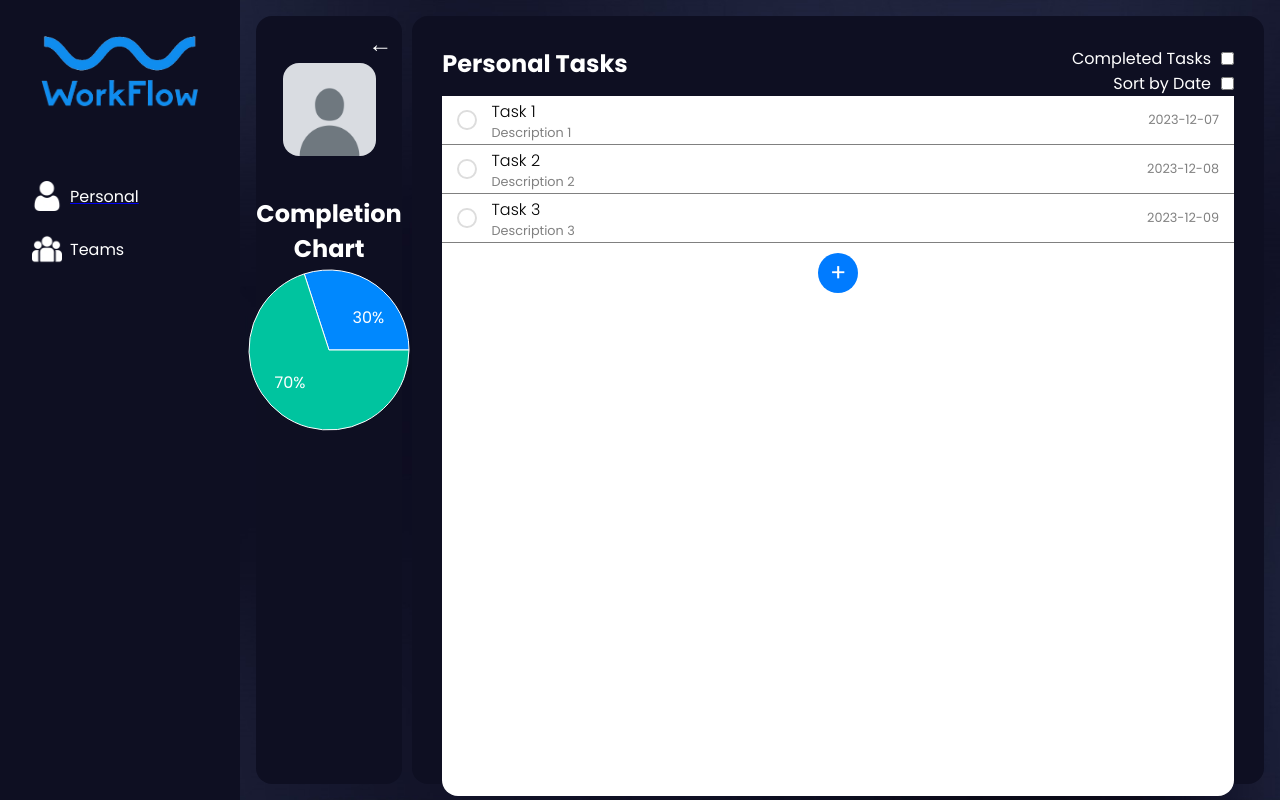
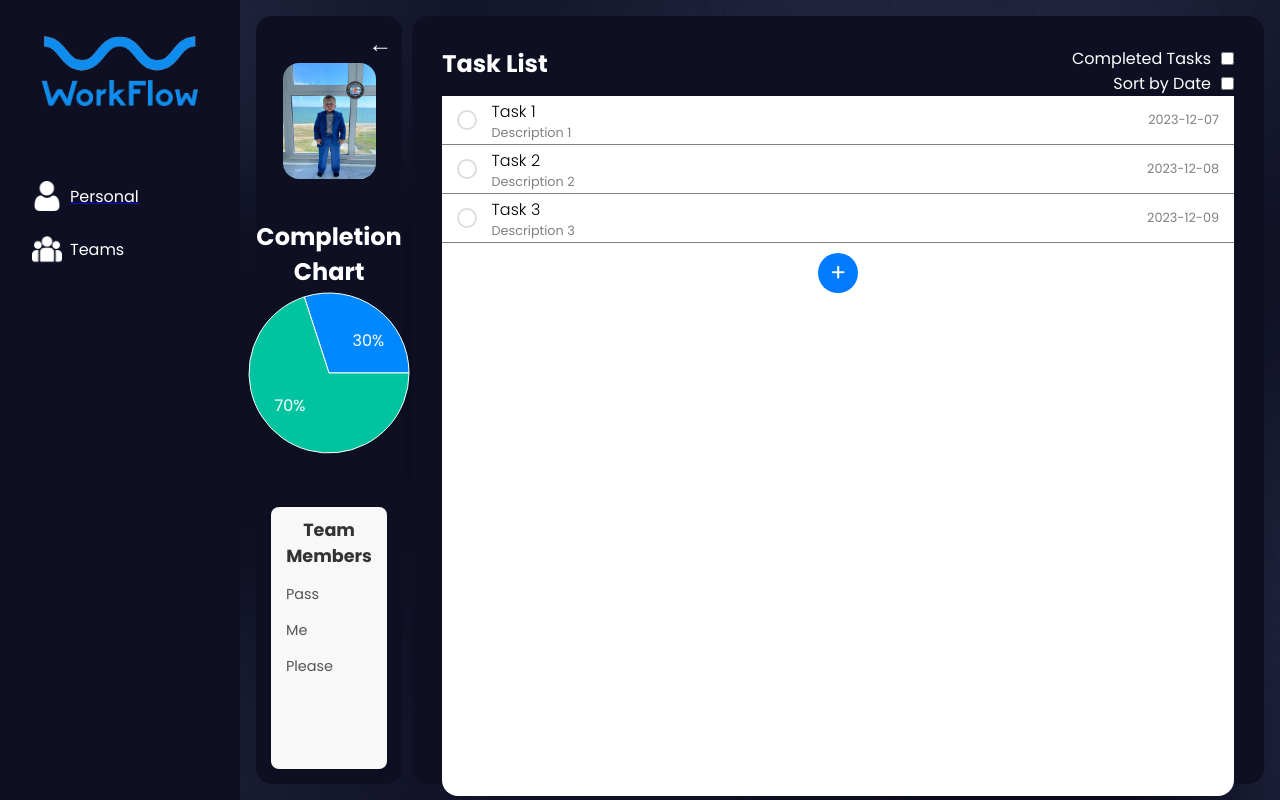
Before and after one commit to ChanAbay-abay/WorkFlow, a React (Vite) app in the folder Client/: page /teamone in a window 1280 px wide. Built offline with nearby package versions, Linux system fonts and the light colour scheme.

Commit message:
Final Pushes before Defense
hahay

```diff
--- a/Client/src/Components/NavBar/NavBar.jsx
+++ b/Client/src/Components/NavBar/NavBar.jsx
@@ -56,15 +56,15 @@ function NavBar() {
                   <div className="nav-each-team">
                     <Link to="/teamone">
                       <img src={hasbulla} alt="" className="nav-teamImage" />
-                      <h3>team1</h3>
+                      <h3>Hasbullas</h3>
                     </Link>
                   </div>
-                  <div className="nav-each-team">
+                  {/* <div className="nav-each-team">
                     <Link to={{}}>
                       <img src={hasbulla} alt="" className="nav-teamImage" />
                       <h3>team2</h3>
                     </Link>
-                  </div>
+                  </div> */}
                 </div>
               </div>
             )}
--- a/Client/src/Components/TaskList/TaskList.jsx
+++ b/Client/src/Components/TaskList/TaskList.jsx
@@ -93,7 +93,7 @@ function TaskList() {
   return (
     <div className="tl-container">
       <div className="tl-topbar">
-        <h2 className="tl-title">Personal Tasks</h2>
+        <h2 className="tl-title">Task List</h2>
         <div className="tl-filters">
           <label>
             Completed Tasks
--- a/Client/src/Components/TaskReport/TaskReport.jsx
+++ b/Client/src/Components/TaskReport/TaskReport.jsx
@@ -49,7 +49,7 @@ function TaskReport() {
       {/* maybe we can make a tracker for how many tasks a user finishes in
       a day pina streak streak */}
       <div className="TR-linechart-container">
-        <ResponsiveContainer width="100%" height={150}>
+        <ResponsiveContainer width="100%" height={125}>
           <BarChart
             data={data}
             margin={{
--- a/Client/src/Pages/Homepage/Homepage.jsx
+++ b/Client/src/Pages/Homepage/Homepage.jsx
@@ -9,7 +9,7 @@ import NavBar from "../../Components/NavBar/NavBar";
 import { useState } from "react";
 
 function Homepage() {
-  const username = "user_name";
+  const username = "Panelists";
 
   return (
     <div className="homepage-container">
--- a/Client/src/Pages/Teams/TeamOne/TeamOne.css
+++ b/Client/src/Pages/Teams/TeamOne/TeamOne.css
@@ -0,0 +1,39 @@
+.ptl-left-member-list {
+    width: 100%;
+    height: 50vh;
+    margin-top: 50px;
+    background-color: #f8f8f8;
+    padding: 10px;
+    border-radius: 8px;
+    box-shadow: 0 2px 4px rgba(0, 0, 0, 0.1);
+    overflow: hidden;
+    overflow-y: auto;
+}
+
+.ptl-left-member-list h3 {
+    margin-bottom: 10px;
+    color: #333;
+    font-size: 1.1rem;
+    text-align: center;
+}
+
+.ptl-left-member-list ul {
+    list-style-type: none;
+    padding: 0;
+    margin: 0;
+    max-height: 150px;
+    overflow-y: auto;
+}
+
+.ptl-left-member-list li {
+    margin-bottom: 5px;
+    color: #555;
+    font-size: 0.9rem;
+    padding: 5px;
+    border-radius: 4px;
+    transition: background-color 0.2s;
+}
+
+.ptl-left-member-list li:hover {
+    background-color: #e0e0e0;
+}
--- a/Client/src/Pages/Teams/TeamOne/TeamOne.jsx
+++ b/Client/src/Pages/Teams/TeamOne/TeamOne.jsx
@@ -1,15 +1,23 @@
-import React from "react";
+import React, { useState } from "react";
 import "./TeamOne.css";
 import userDefault from "../../../Assets/ICONS/userDefault.jpg";
 import NavBar from "../../../Components/NavBar/NavBar";
 import TaskList from "../../../Components/TaskList/TaskList";
 import TLPieChart from "../../../Components/TLPieChart/TLPieChart";
-import { useState } from "react";
+import hasbulla from "../../../Assets/hasbulla.jpg";
 
 function TeamOne() {
   const username = "Username";
   const [isLeftPanelExpanded, setIsLeftPanelExpanded] = useState(true);
   const [showPieChart, setShowPieChart] = useState(true);
+
+  // State for team members
+  const [members, setMembers] = useState([
+    { name: "Pass", id: 1 },
+    { name: "Me", id: 2 },
+    { name: "Please", id: 3 },
+    // Add more members as needed
+  ]);
 
   const toggleLeftPanel = () => {
     if (!isLeftPanelExpanded) {
@@ -35,7 +43,7 @@ function TeamOne() {
           }`}
         >
           <div className="ptl-left-pfp-con">
-            <img src={userDefault} alt="" className="ptl-left-pfp" />
+            <img src={hasbulla} alt="" className="ptl-left-pfp" />
           </div>
           <div className="ptl-left-piechart-con">
             {isLeftPanelExpanded && (
@@ -43,6 +51,17 @@ function TeamOne() {
             )}
             {showPieChart && <TLPieChart />}
           </div>
+          {/* Member list section */}
+          {isLeftPanelExpanded && (
+            <div className="ptl-left-member-list">
+              <h3>Team Members</h3>
+              <ul>
+                {members.map((member) => (
+                  <li key={member.id}>{member.name}</li>
+                ))}
+              </ul>
+            </div>
+          )}
           <button onClick={toggleLeftPanel} className="toggle-panel-btn">
             {isLeftPanelExpanded ? "←" : "→"}
           </button>
```
Also changed, not shown: Client/src/Pages/Teams/TeamOne/TeamOne.module.css (added).
